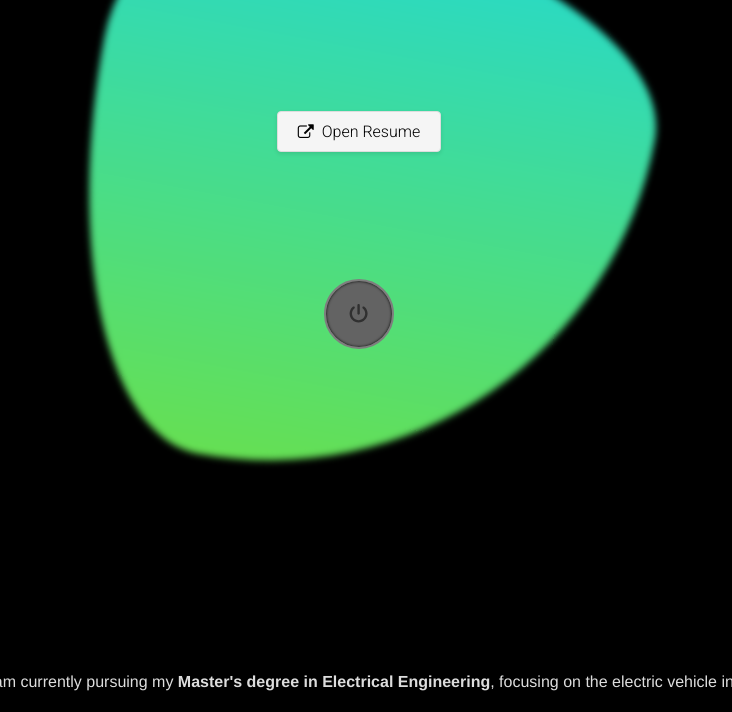
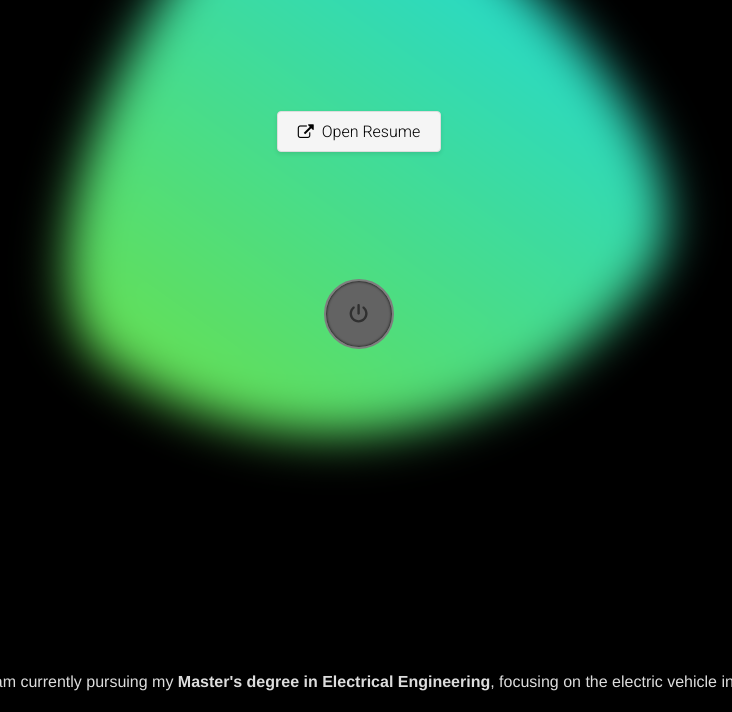
Before and after one commit to Samshabz/NewWebsite, a plain HTML site: page index.html in a window 1280 px wide. Shown: the part 201-913 px from the top of the page, without its empty margins (281-1013 px from the left). Drawn offline with Linux system fonts and the light colour scheme.

Commit message:
wallpaperdynamic

```diff
--- a/index.html
+++ b/index.html
@@ -50,7 +50,7 @@
       <li><a href="#contact">Contact</a></li>
     </ul>
   </nav> -->
-  <div id="fixed-gradient"></div>
+
   <!-- Main Content -->
   <div class="content">
     <!-- START -->
--- a/wallpaper.css
+++ b/wallpaper.css
@@ -19,17 +19,16 @@
   }
 
   /* 3. Create the gradient effect using the ::before pseudo-element */
-  #fixed-gradient {
+  #start::before {
     content: "";
-    position: fixed;
+    position: absolute;
     /* calculate minimum between 50vw and 50vh - set as width and height */
     width: min(70vw, 70vh);
     height: min(70vw, 70vh);
     /* the top distance equals: (vh - sqr_side_length)/2 */
     top: calc((100vh - min(70vw, 70vh))/2);
     /* same with left right */
-    left: calc((100vw - min(70vw, 70vh))/2);
-    /* left: 35vh; */
+    left: calc((100vw - min(70vw, 70vh)-0)/2 + 0);
     filter: blur(calc(var(--size, 75px) / 20));
     background-image: linear-gradient(
       var(--wallpapercomplement-color),
```
